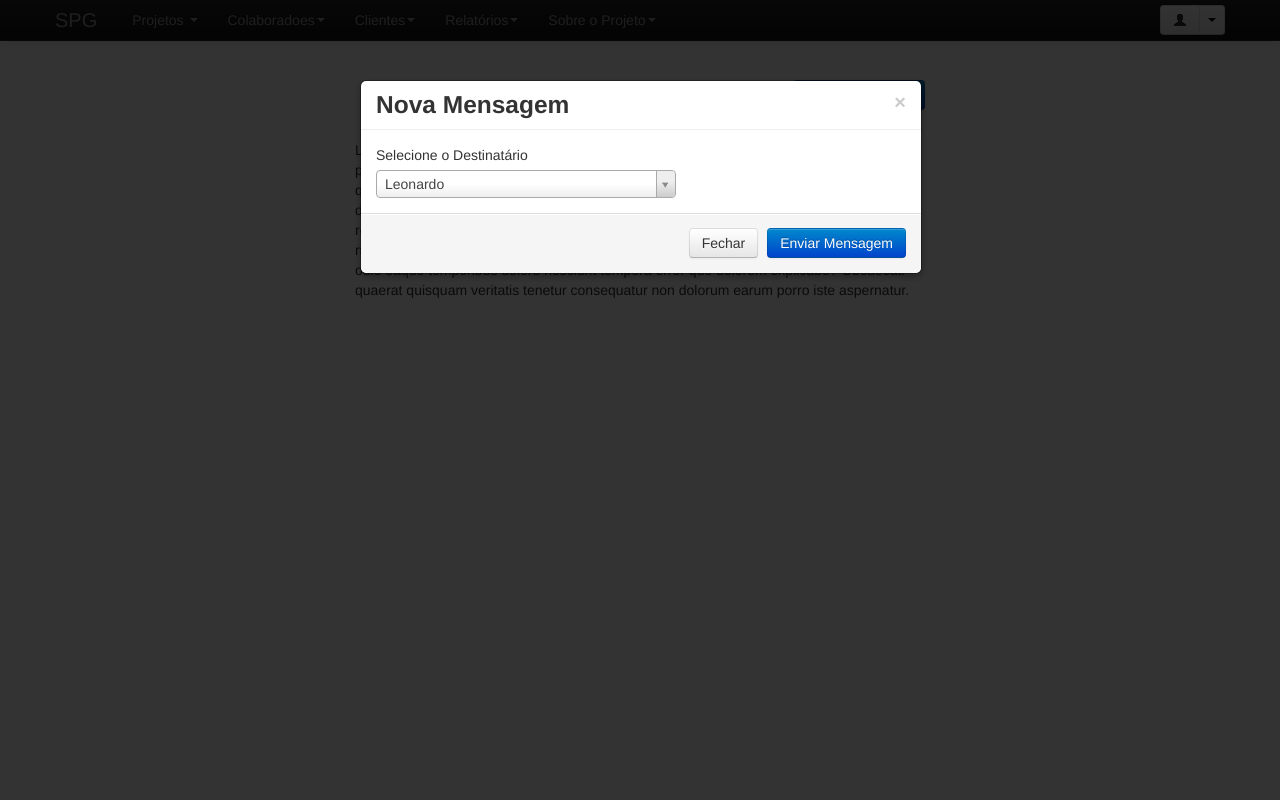
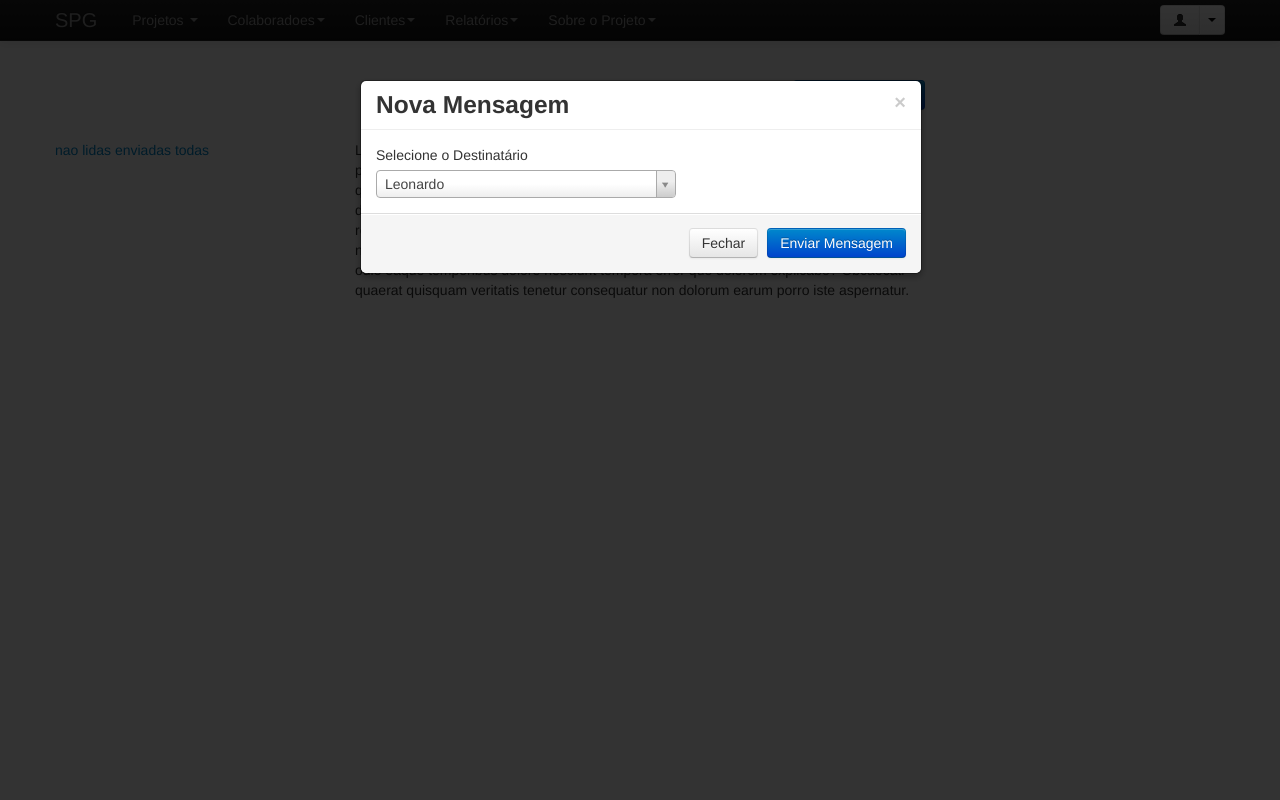
Before and after one commit to leo07vasp/SGP, a CakePHP app: the page made by app/View/Msgs/mensagens.ctp in a window 1280 px wide. Run offline with PHP 8.4 and a stand-in for CakePHP, Linux system fonts and the light colour scheme; the template is opened without the code that fills it, so the values that code supplies are empty; some libraries are stand-ins or nearby versions.

```diff
--- a/app/View/Msgs/mensagens.ctp
+++ b/app/View/Msgs/mensagens.ctp
@@ -6,6 +6,9 @@
 
 <div class="row-fluid mensagens-container">
     <div class="span3">
+	<a href="#">nao lidas</a>
+	<a href="#">enviadas</a>
+	<a href="#">todas</a>
       <ul class="msg">
 <?php foreach($mensagens as $mensagem): ?>
 
```
Also changed, not shown: 2 other files.
